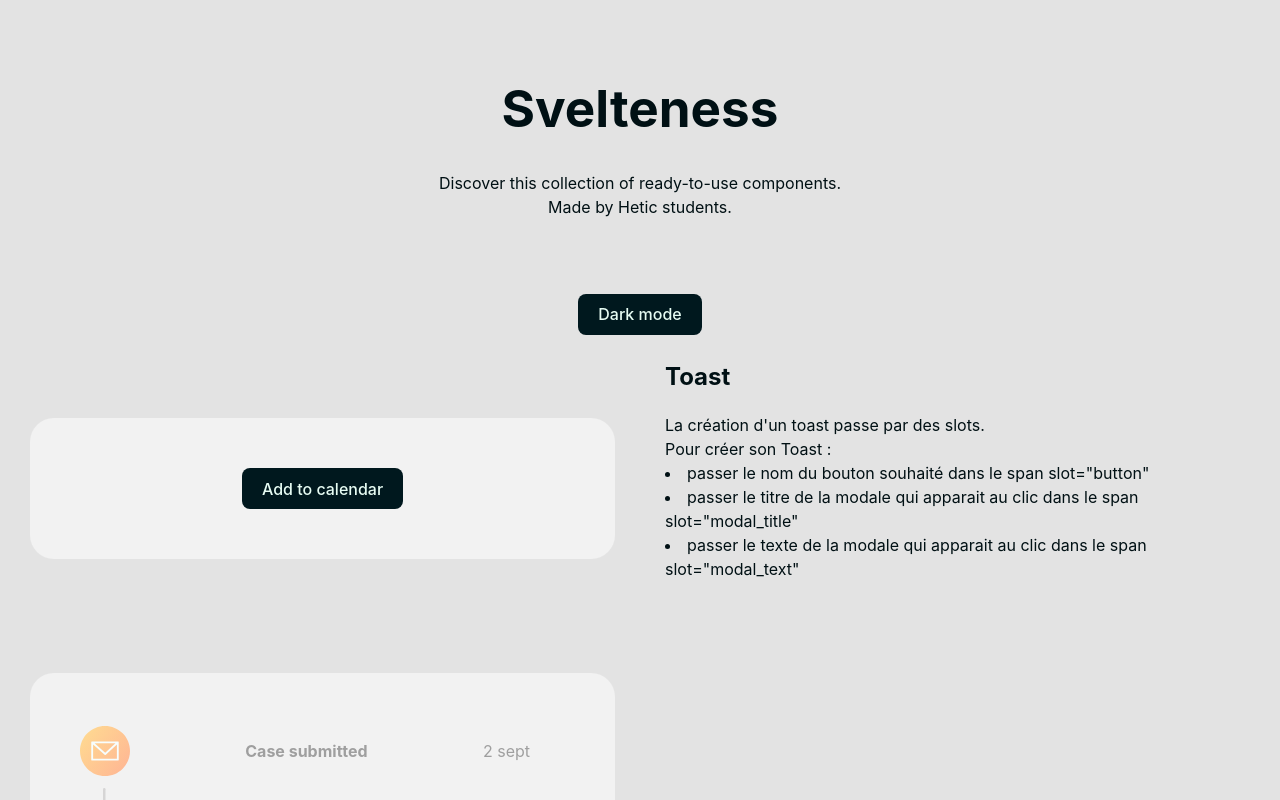
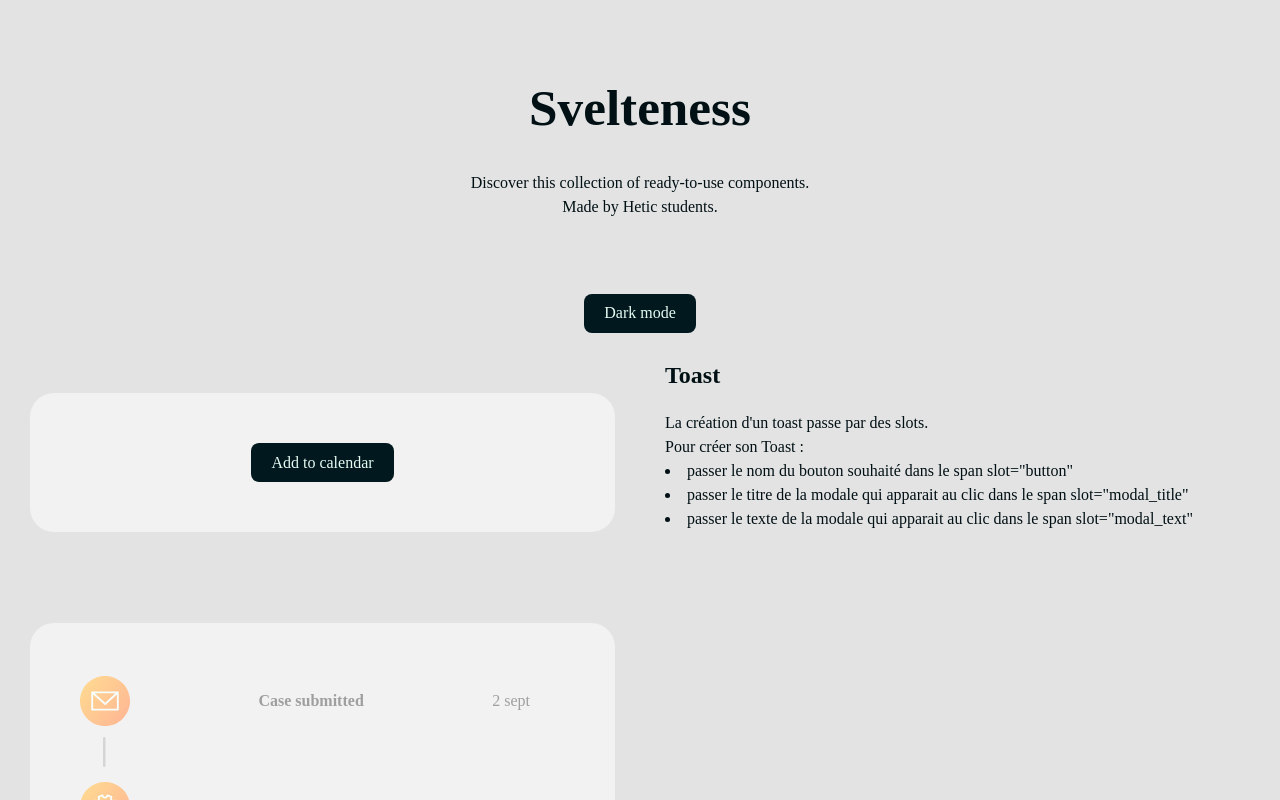
Before and after one commit to TP-Svelte/TP_Svelte_components, a Svelte app: page / in a window 1280 px wide. Shown: the top 800 px of the page. Built offline with nearby package versions, Linux system fonts and the light colour scheme.

Commit message:
add Typo

```diff
--- a/src/App.svelte
+++ b/src/App.svelte
@@ -213,6 +213,7 @@
     padding: 0;
     margin: 0;
     box-sizing: border-box;
+    font-family: 'Montserrat';
     }
     :global(.is-dark) {
         background-color: #00181E;
```
